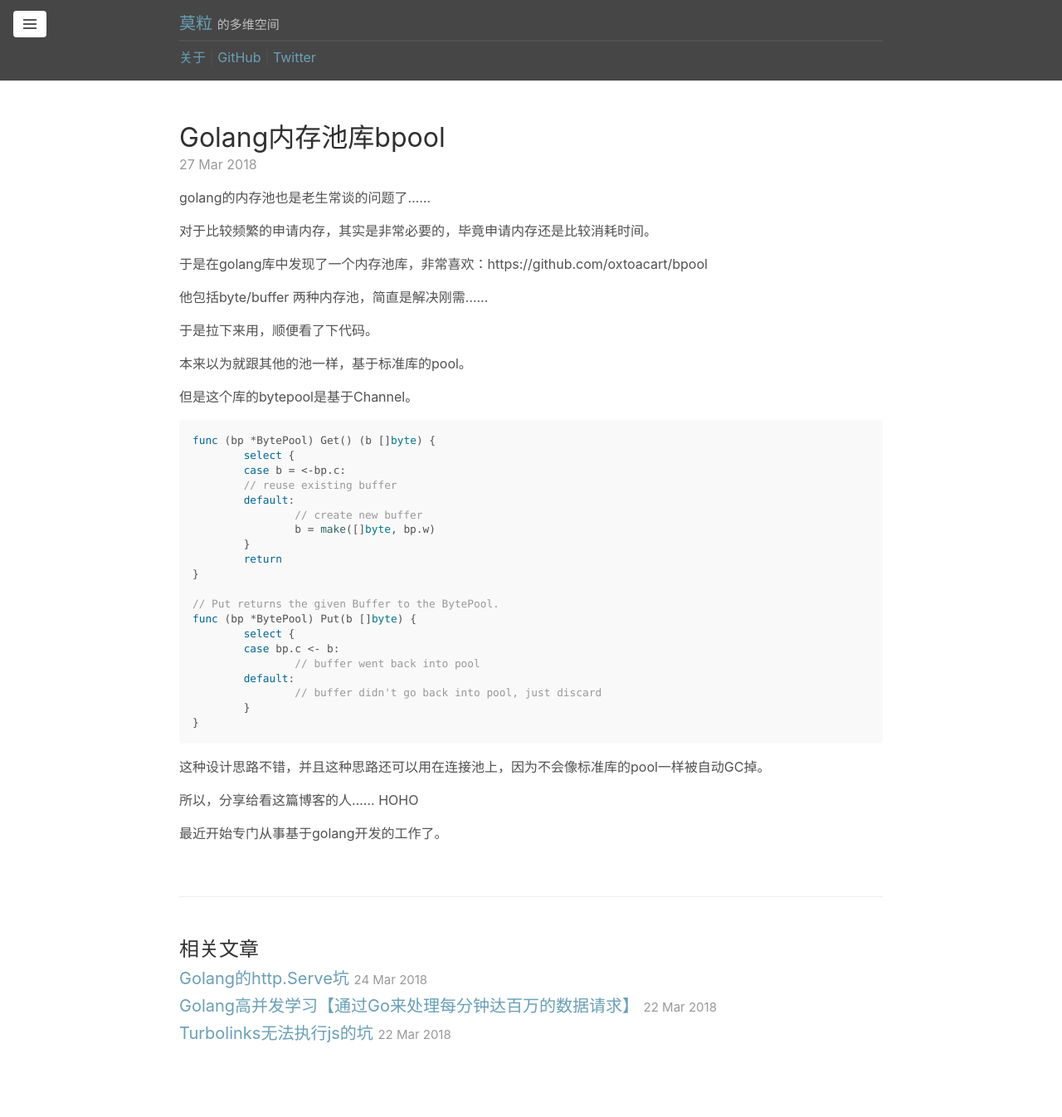
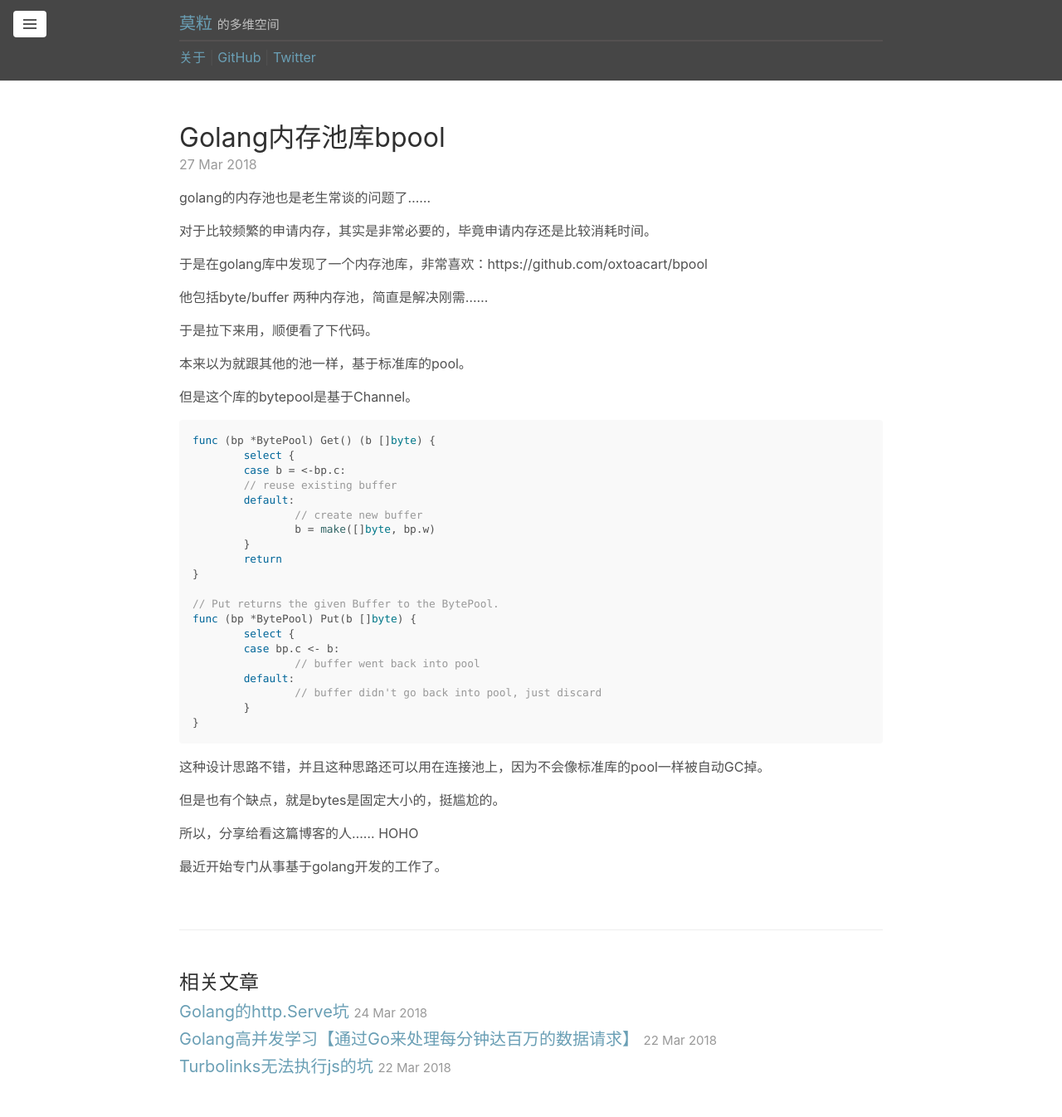
Before and after one commit to molizz/molizz, a Jekyll site: the page built from _posts/2018-03-27-golang-bpool.md, in a window 1280 px wide. Shown: the whole page at 83% size. Built offline with Jekyll 4.4.1, drawn with Linux system fonts in a browser that asks for light colours; our own code applies the rules of GitHub Pages for plain Markdown files; comment, search, counter and statistics services are not loaded; before the commit the page ends 1306 px from its top, so only the background shows below that.

Commit message:
golang bpool

```diff
--- a/_posts/2018-03-27-golang-bpool.md
+++ b/_posts/2018-03-27-golang-bpool.md
@@ -48,6 +48,8 @@
 
 这种设计思路不错，并且这种思路还可以用在连接池上，因为不会像标准库的pool一样被自动GC掉。
 
+但是也有个缺点，就是bytes是固定大小的，挺尴尬的。
+
 所以，分享给看这篇博客的人…… HOHO
 
 最近开始专门从事基于golang开发的工作了。
```
